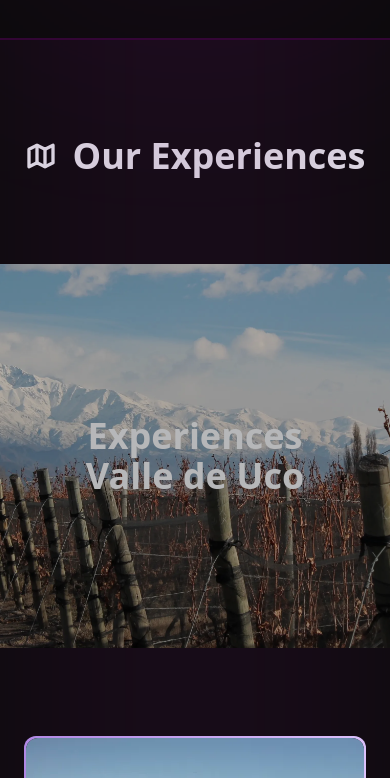
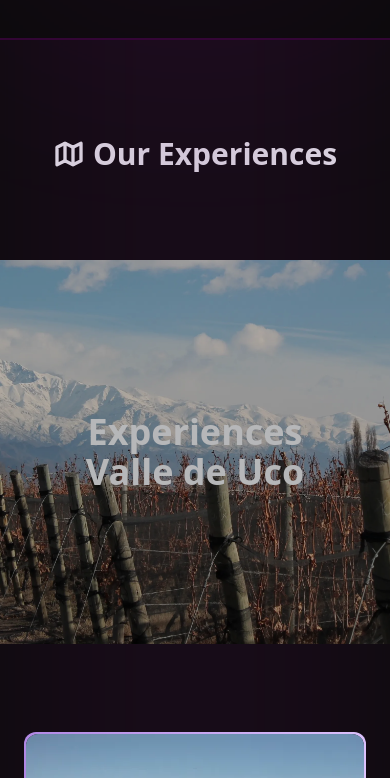
Before and after one commit to JeroDominik/SolYVinos-SA, a Next.js app: page /en in a window 390 px wide. Shown: the part 1800-2578 px from the top of the page. Built offline with nearby package versions, Linux system fonts and the light colour scheme.

Commit message:
fix some titles sizes

```diff
--- a/src/app/[lang]/page.tsx
+++ b/src/app/[lang]/page.tsx
@@ -19,7 +19,7 @@ export default async function Home ({ params: { lang } }: { params: { lang: Lang
       <Header dictionary={dictionary}/>
       <AboutUs dictionary={dictionary}/>
       <main className="w-full py-14 sm:py-20" id="experience">
-        <h1 className="flex justify-center items-center text-4xl lg:text-5xl font-bold text-gray-200 gap-4 my-10">
+        <h1 className="flex justify-center items-center text-3xl sm:text-4xl lg:text-5xl font-bold text-gray-200 gap-2 sm:gap-4 my-10 mx-auto">
           <IconExperience/>
           {dictionary.title}
         </h1>
--- a/src/components/experienceMas.tsx
+++ b/src/components/experienceMas.tsx
@@ -20,7 +20,7 @@ export default function ExperienceMas ({ dictionary }: Dictionary) {
 
   return (
     <section className="py-12 border-t-4 border-t-fuchsia-950/60">
-      <h1 className="flex justify-center items-center text-4xl lg:text-5xl font-bold text-gray-200 gap-4 my-10">
+      <h1 className="flex justify-center items-center text-3xl sm:text-4xl lg:text-5xl font-bold text-gray-200 gap-2 sm:gap-4 my-10 mx-auto">
         <IconMoreExperience/>
         {masTitle}
       </h1>
```
